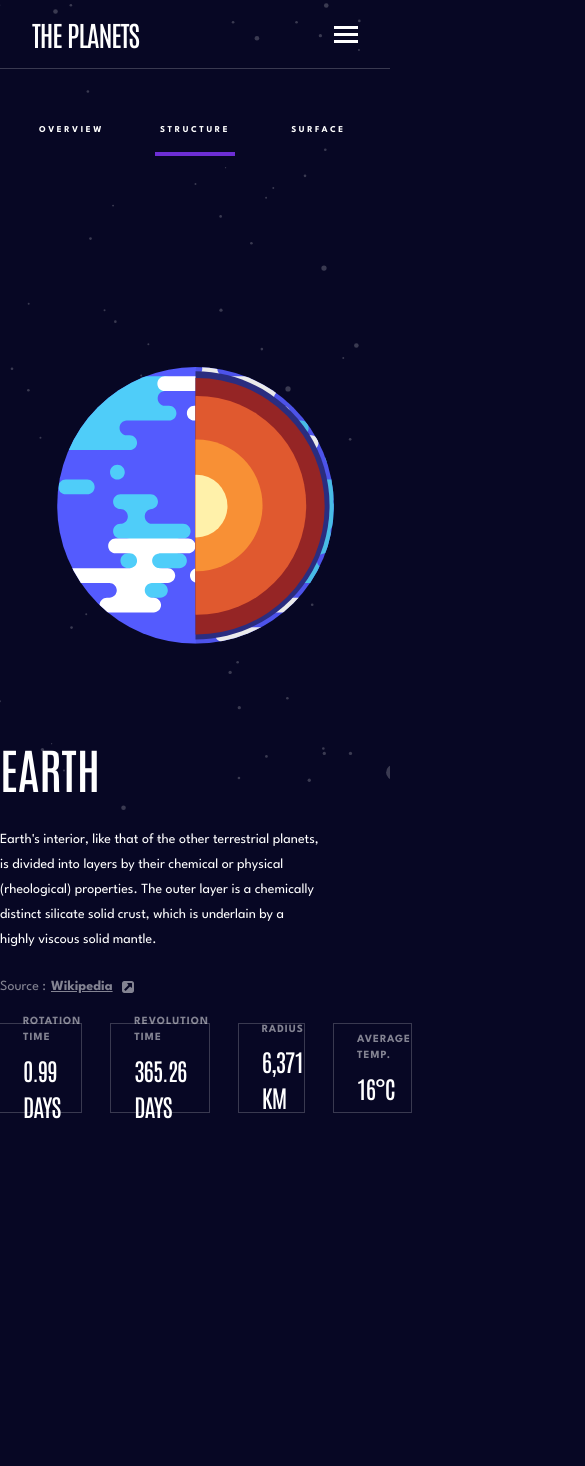
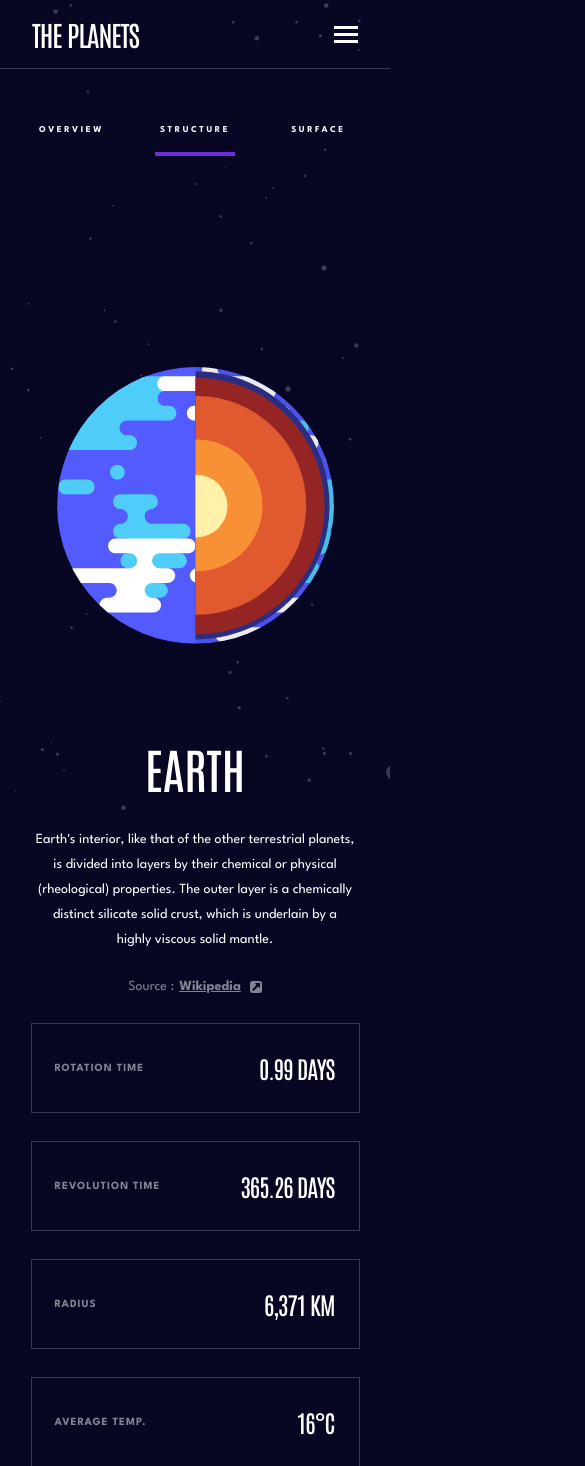
Before and after one commit to VillageR88/next-planets-fact-site, a Next.js app: page /earth/internal-structure in a window 390 px wide. Shown: the top 1466 px of the page, 585 px wide, since content can reach past the window. Before the commit the page ends 1124 px from the top, so only its background shows below. Built offline with nearby package versions, Linux system fonts and the light colour scheme.

Commit message:
mobile layout improved

```diff
--- a/app/[planet]/[mode]/page.tsx
+++ b/app/[planet]/[mode]/page.tsx
@@ -96,8 +96,8 @@ export default function Planet({ params }: { params: { planet: string; mode: str
             />
           )}
         </div>
-        <div className="mx-auto mt-[79px] flex w-[689px] flex-row items-center justify-between xl:mx-0 xl:mt-[126px] xl:h-[541px] xl:w-[350px] xl:flex-col xl:justify-normal">
-          <div className="flex w-[321px] flex-col xl:w-fit">
+        <div className="mx-auto mt-[79px] flex flex-row items-center justify-center text-center md:w-[689px] md:justify-between md:text-start xl:mx-0 xl:mt-[126px] xl:h-[541px] xl:w-[350px] xl:flex-col xl:justify-normal">
+          <div className="flex w-[321px] flex-col items-center md:items-stretch xl:w-fit">
             <h1>{data.name.toUpperCase()}</h1>
             <p className="mt-[23px]">
               {
@@ -140,7 +140,7 @@ export default function Planet({ params }: { params: { planet: string; mode: str
           </ul>
         </div>
       </div>
-      <ul className="mx-auto mt-[27px] flex w-full max-w-[689px] justify-between gap-[30px] xl:mt-[87px] xl:max-w-[1110px]">
+      <ul className="mx-auto mt-[27px] flex w-full max-w-[327px] flex-col justify-between gap-[30px] md:max-w-[689px] md:flex-row xl:mt-[87px] xl:max-w-[1110px]">
         {[
           { title: titleRotation, description: data.rotation },
           {
@@ -154,7 +154,7 @@ export default function Planet({ params }: { params: { planet: string; mode: str
           },
         ].map((item, index) => (
           <li
-            className="flex h-[88px] w-[164px] flex-col items-start justify-center gap-[6px] pl-[23px] outline outline-1 outline-white/20 xl:h-[128px] xl:w-[255px] xl:gap-[4px]"
+            className="flex h-[88px] items-center justify-between gap-[6px] px-[24px] pl-[23px] outline outline-1 outline-white/20 md:w-[164px] md:flex-col md:items-start md:justify-center md:pr-0 xl:h-[128px] xl:w-[255px] xl:gap-[4px]"
             key={index}
           >
             <h3 className="text-white/50">{item.title}</h3>
--- a/app/components/ButtonMobileMenu.tsx
+++ b/app/components/ButtonMobileMenu.tsx
@@ -9,7 +9,7 @@ export default function ButtonMobileMenu({ planet }: { planet: string; mode: str
         className={`relative flex h-[17px] w-[24px] items-center justify-center md:hidden ${planet ? 'fill-white' : 'fill-[#979797]'}`}
       >
         <svg xmlns="http://www.w3.org/2000/svg" width="24" height="17">
-          <g fill="inherit" fill-rule="evenodd">
+          <g fill="inherit" fillRule="evenodd">
             <path d="M0 0h24v3H0zM0 7h24v3H0zM0 14h24v3H0z" />
           </g>
         </svg>
--- a/app/layout.tsx
+++ b/app/layout.tsx
@@ -38,6 +38,7 @@ export default function RootLayout({ children }: { children: ReactNode }) {
         className={`${antonio.variable} ${leagueSpartan.variable} mx-auto w-full max-w-[90em] overflow-x-clip bg-[#070724]`}
       >
         <Image
+          priority
           className="absolute left-0 top-0 -z-10 size-full object-cover"
           width={10000}
           height={1}
```
